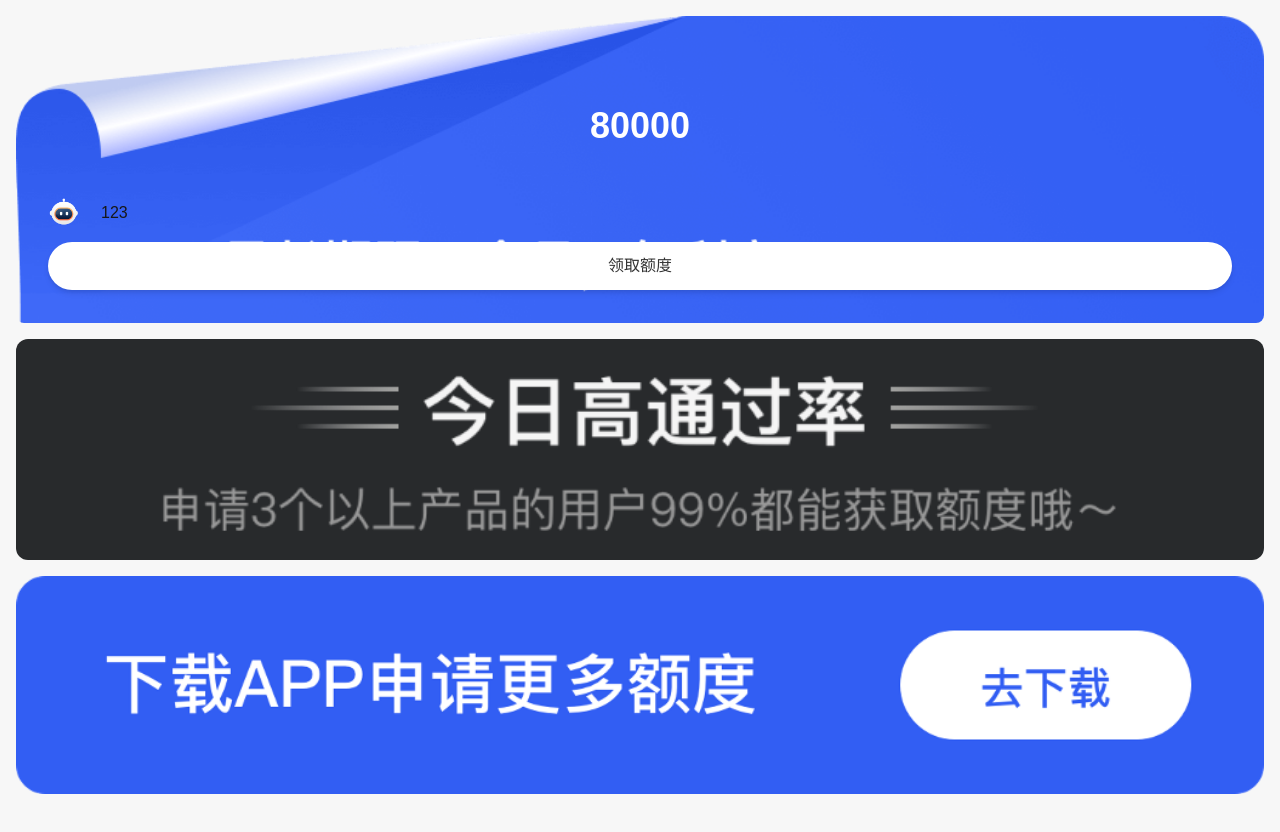
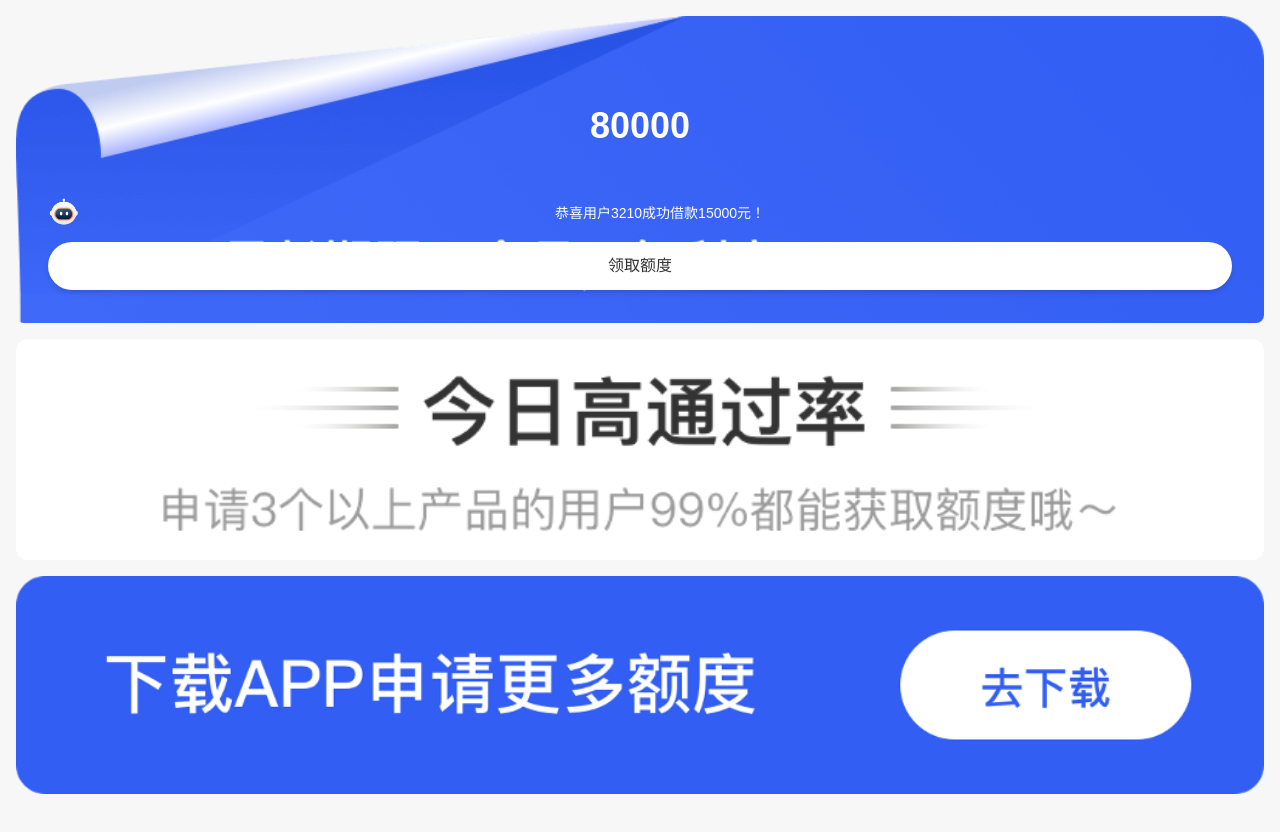
Before and after one commit to cincore2023/loan, a Next.js app: page /h5/superLoan in a window 1280 px wide. Built offline with nearby package versions, Linux system fonts and the light colour scheme.

Commit message:
下载页

```diff
--- a/app/h5/download/page.tsx
+++ b/app/h5/download/page.tsx
@@ -9,13 +9,12 @@ const DownloadPage = () => {
                 {/* 额度展示 */}
                 <div className="bg-white rounded-2xl p-4 w-full max-w-md mb-4 shadow-sm border border-gray-100">
                     <div className="text-center mb-2">
-                        <div className="inline-block bg-blue-50 rounded-full px-2 py-0.5">
                             <span className="text-blue-600 text-xs font-medium">专属额度</span>
-                        </div>
                     </div>
-                    <p className="text-green-600 text-xs font-medium text-center mb-2">恭喜你，已通过初审，下载app立即提现</p>
                     <div className="text-3xl font-bold text-center text-blue-600 my-1">80,000</div>
                     <div className="text-sm text-center text-gray-500 mb-1">元</div>
+                    <p className="text-green-600 text-xs font-medium text-center mb-2">恭喜你，已通过初审，下载app立即提现</p>
+
                 </div>
 
                 {/* 服务说明 */}
--- a/app/h5/superLoan/page.tsx
+++ b/app/h5/superLoan/page.tsx
@@ -2,38 +2,17 @@
 
 import React, { useEffect, useState } from 'react';
 import Image from 'next/image';
+import Link from 'next/link';
 
 const SuperLoanPage = () => {
     const [currentSlide, setCurrentSlide] = useState(0);
 
-    // 轮播图数据 - 使用本地图片
+    // 轮播图数据 - 使用文案
     const swipeItems = [
-        '/images/super-loan/loan-swipe-info1.png',
-        '/images/super-loan/loan-swipe-info2.png',
-        '/images/super-loan/loan-swipe-info3.png',
-        '/images/super-loan/loan-swipe-info4.png'
-    ];
-
-    // 产品列表数据 - 使用本地图片
-    const products = [
-        {
-            id: 1,
-            logo: '/images/super-loan/product-logo1.png',
-            name: '产品名称1',
-            label: '标签1',
-            loanAmount: '80000',
-            loanTime: '12个月',
-            interestRate: '0.1%'
-        },
-        {
-            id: 2,
-            logo: '/images/super-loan/product-logo2.png',
-            name: '产品名称2',
-            label: '标签2',
-            loanAmount: '50000',
-            loanTime: '6个月',
-            interestRate: '0.2%'
-        }
+        '恭喜用户7456成功借款20000元！',
+        '恭喜用户3210成功借款15000元！',
+        '恭喜用户9876成功借款30000元！',
+        '恭喜用户5567成功借款25000元！'
     ];
 
     // 轮播图自动播放
@@ -58,11 +37,13 @@ const SuperLoanPage = () => {
                     <div className="mb-[98px] text-4xl text-white font-bold text-center leading-none">
                         80000
                     </div>
-                    <div className="flex items-center justify-center h-12 bg-white rounded-full font-medium text-base text-[#333] shadow-md">
-                        领取额度
-                    </div>
+                    <Link href="/h5/download">
+                        <div className="flex items-center justify-center h-12 bg-white rounded-full font-medium text-base text-[#333] shadow-md cursor-pointer">
+                            领取额度
+                        </div>
+                    </Link>
 
-                    <div className="overflow-hidden absolute left-[85px] top-[185px]">
+                    <div className="overflow-hidden absolute left-10 right-0 top-[185px] px-4">
                         <div className="my-swipe van-swipe" style={{ height: '26px' }}>
                             <div
                                 className="van-swipe__track van-swipe__track--vertical flex flex-col"
@@ -72,9 +53,11 @@ const SuperLoanPage = () => {
                                     height: `${swipeItems.length * 24}px`
                                 }}
                             >
-                                {swipeItems.map((src, index) => (
-                                    <div key={index} className="van-swipe-item" style={{ height: '24px' }}>
-                                        123
+                                {swipeItems.map((text, index) => (
+                                    <div key={index} className="van-swipe-item flex items-center justify-center" style={{ height: '24px' }}>
+                                        <div className="text-white text-sm font-medium truncate">
+                                            {text}
+                                        </div>
                                     </div>
                                 ))}
                             </div>
@@ -90,8 +73,8 @@ const SuperLoanPage = () => {
                     />
                 </header>
 
-                <div className="flex items-center justify-center my-4 bg-[#282a2c] p-5 rounded-xl">
-                    <img src="/images/product-container-title-dark.png" className='w-[80%]' />
+                <div className="flex items-center justify-center my-4 bg-[#fff] p-5 rounded-xl">
+                    <img src="/images/product-container-title.png" className='w-[80%]' />
                 </div>
 
             </div>
```
